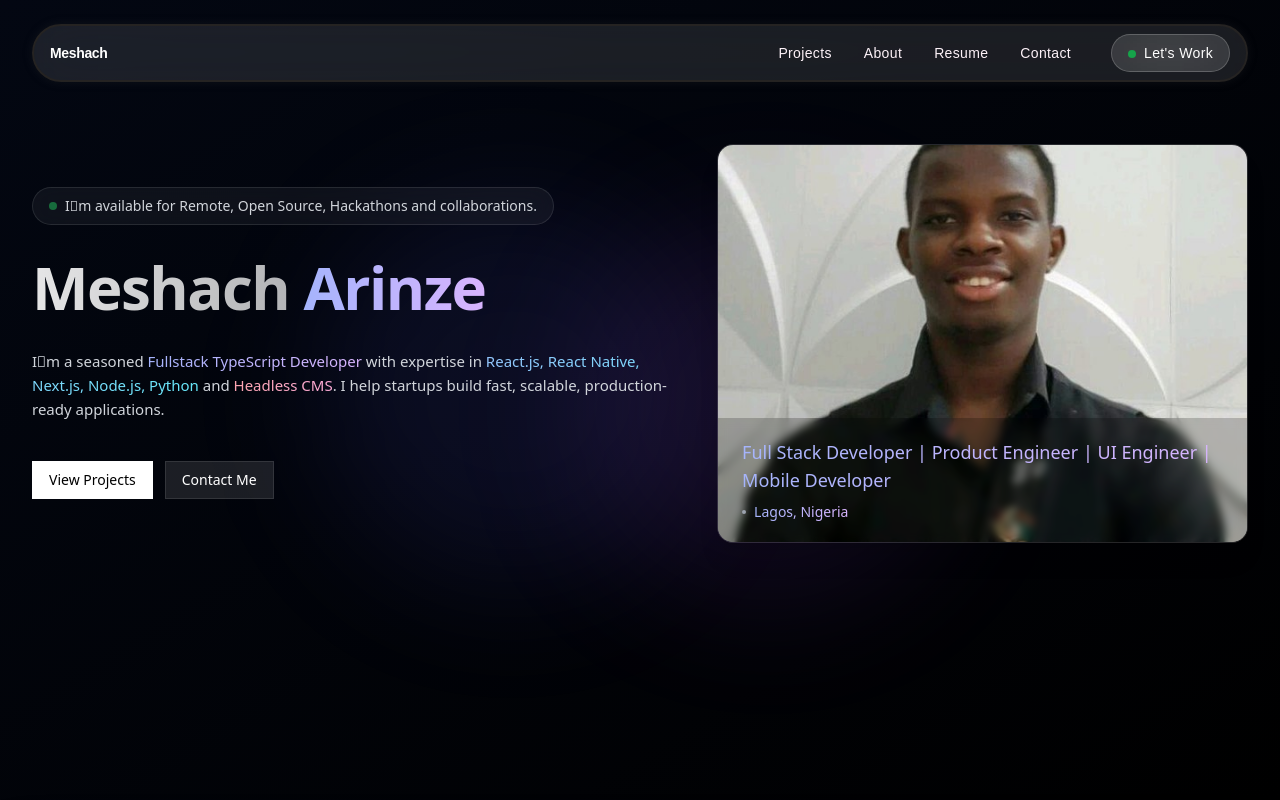
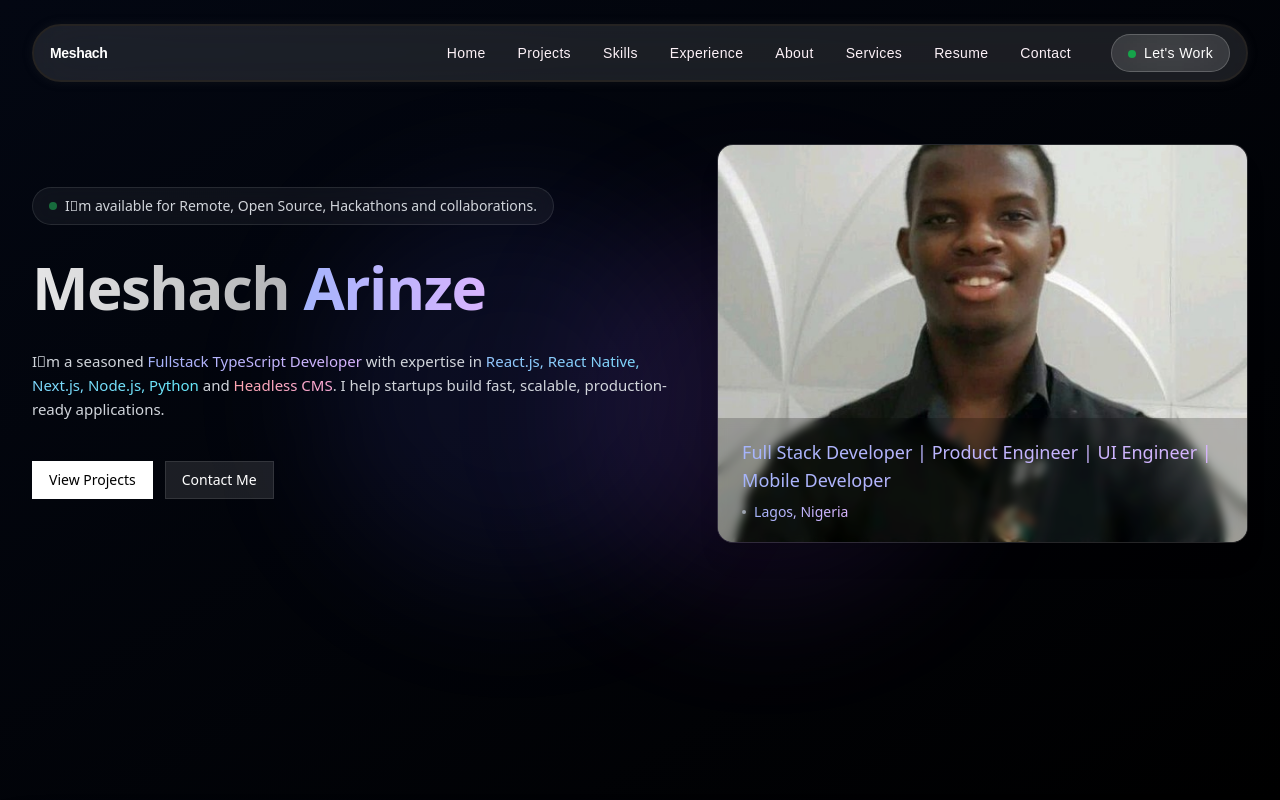
Before and after one commit to meshach567/meshachportfoliodev, a Next.js app: page / in a window 1280 px wide. Shown: the top 800 px of the page. Built offline with nearby package versions, Linux system fonts and the light colour scheme.

Commit message:
refactor: change the route for about and contact

```diff
--- a/constants/navigation.ts
+++ b/constants/navigation.ts
@@ -1,19 +1,28 @@
 // Define the navigation items
 export const navigationOnLargeScreen = [
-  { name: "Projects", href: "#projects" },
-  { name: "About", href: "#about" },
+  { name: "Home", href: "/" },
+  { name: "Projects", href: "/#projects" },
+  { name: "Skills", href: "/#skills" },
+  { name: "Experience", href: "/#experience" },
+  { name: "About", href: "/about" },
+  { name: "Services", href: "/services" },
   {
     name: "Resume",
     href: "",
   },
-  { name: "Contact", href: "#contact" },
+  { name: "Contact", href: "/#contact" },
 ];
 
 export const navigationOnMobile = [
-  { name: "Projects", href: "#projects" },
+  { name: "Home", href: "/" },
+  { name: "Projects", href: "/#projects" },
+  { name: "Skills", href: "/#skills" },
+  { name: "Experience", href: "/#experience" },
+  { name: "About", href: "/about" },
+  { name: "Services", href: "/services" },
   {
     name: "Resume",
     href: "",
   },
-  { name: "Contact", href: "#contact" },
+  { name: "Contact", href: "/#contact" },
 ];
```
